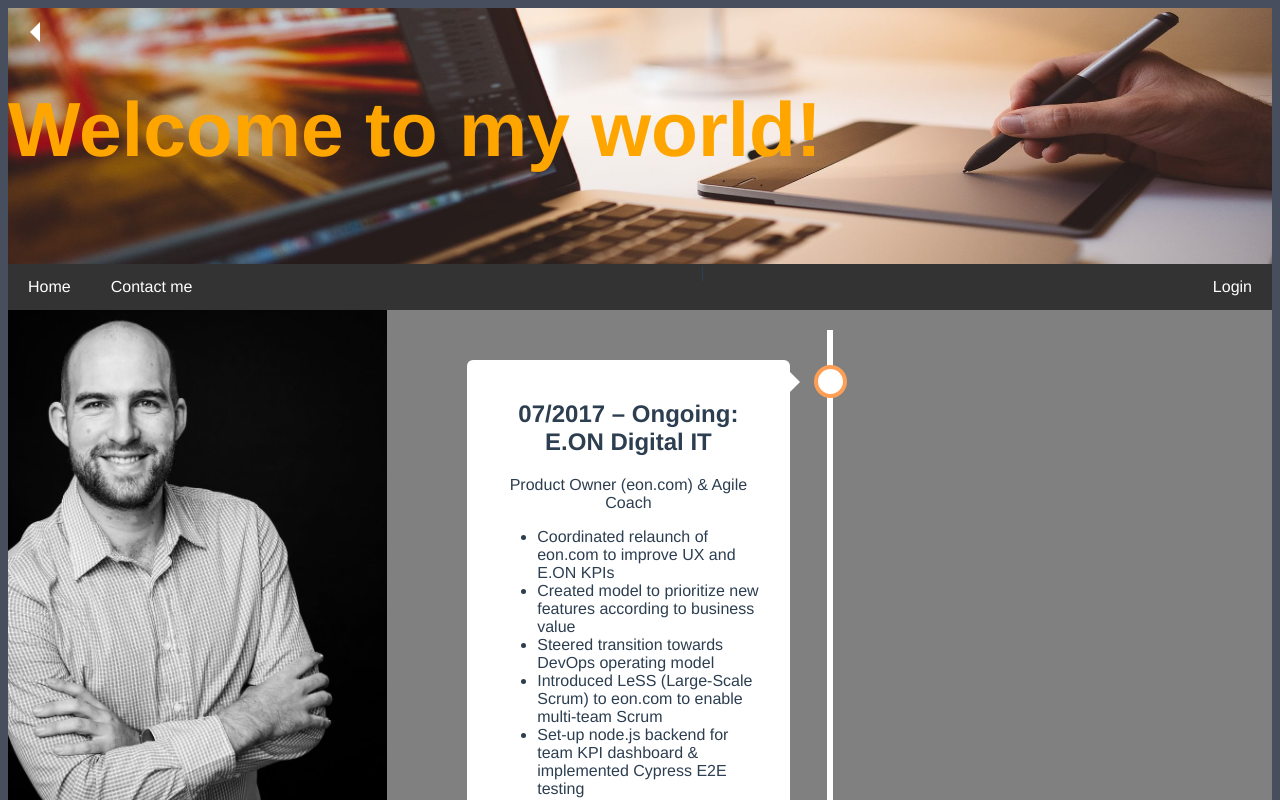
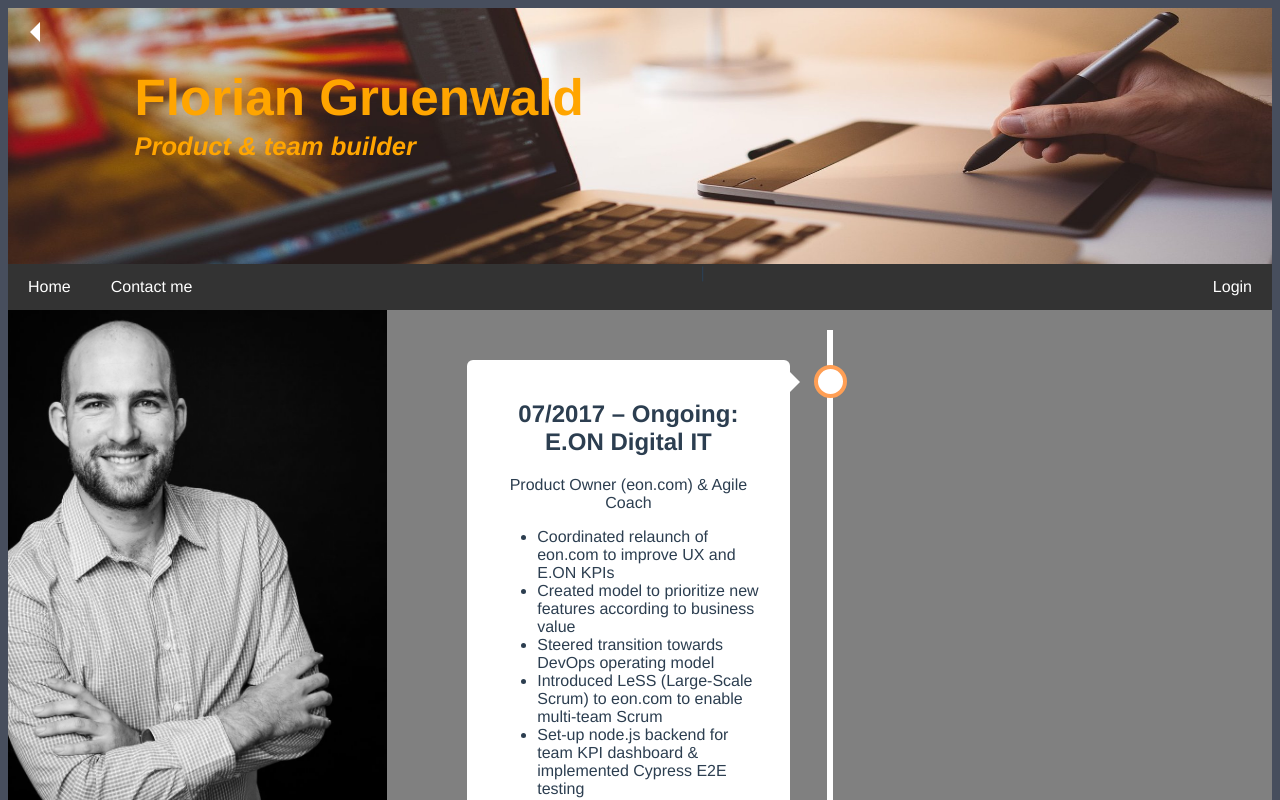
Before and after one commit to Floriangr/Florian-Gruenwald, a Vue app: page / in a window 1280 px wide. Shown: the top 800 px of the page. Built offline with nearby package versions, Linux system fonts and the light colour scheme; the HTML template or start-up script is replaced by a standard one.

Commit message:
Style header

```diff
--- a/src/components/TheHeader.vue
+++ b/src/components/TheHeader.vue
@@ -1,7 +1,8 @@
 <template>
   <div class="image">
-    <img src="../assets/header.jpg" alt="">
-    <h1>Welcome to my world!</h1>
+    <img src="../assets/header.jpg" alt="" />
+    <h1>Florian Gruenwald</h1>
+    <h2><i>Product & team builder</i></h2>
   </div>
 </template>
 
@@ -15,15 +16,24 @@ export default {};
 }
 
 .image img {
-  width:100%;
+  width: 100%;
   display: block;
   max-height: 20vw;
 }
 
 .image h1 {
-  font-size: 6vw;
+  font-size: 4vw;
   position: absolute;
   top: 10%;
+  left: 10%;
+  color: orange;
+}
+
+.image h2 {
+  font-size: 2vw;
+  position: absolute;
+  top: 40%;
+  left: 10%;
   color: orange;
 }
 </style>
```
